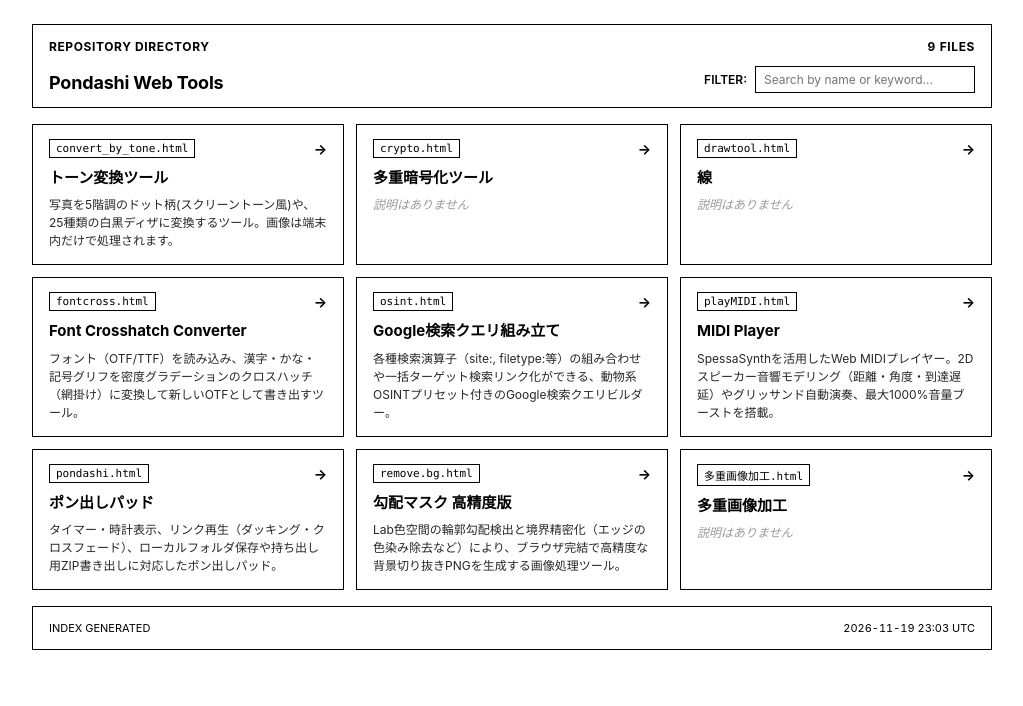
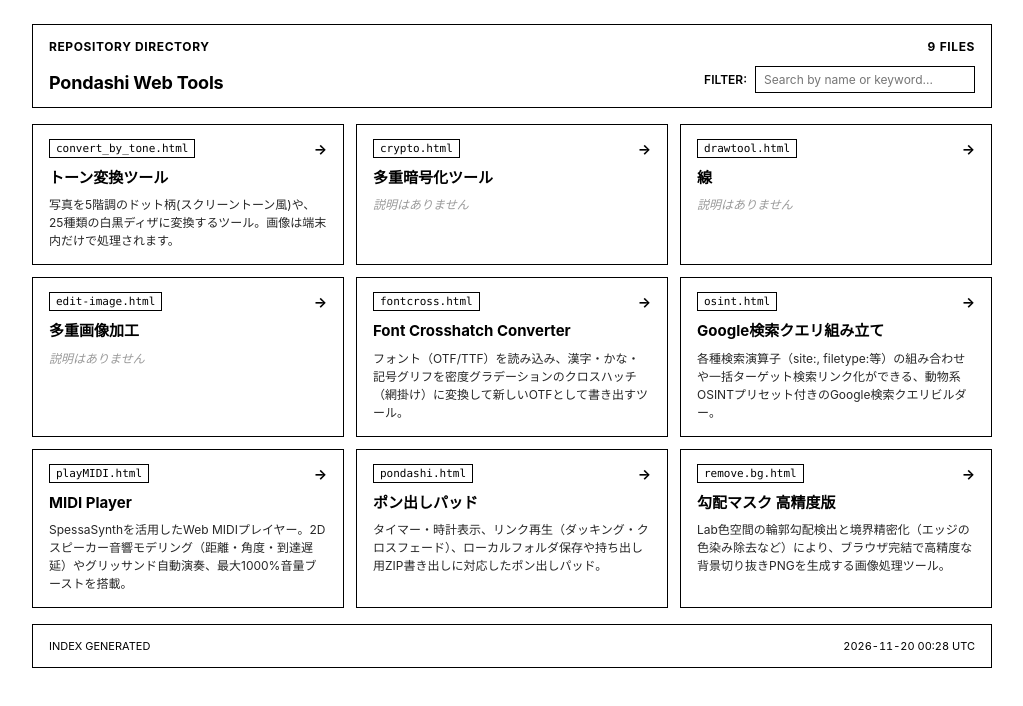
Before and after one commit to AruihaYoru/Pondashi-, a plain HTML site: page index.html in a window 1280 px wide. Shown: the whole page, without its empty margins (128-1151 px from the left). Drawn offline with Linux system fonts and the light colour scheme.

Commit message:
chore: regenerate index.html [skip ci]

```diff
--- a/index.html
+++ b/index.html
@@ -196,6 +196,14 @@
       <div class="card-title">線</div>
       <p class="card-desc empty">説明はありません</p>
     </a>
+    <a class="card" href="edit-image.html">
+      <div class="card-top">
+        <span class="card-file">edit-image.html</span>
+        <span class="card-arrow">&rarr;</span>
+      </div>
+      <div class="card-title">多重画像加工</div>
+      <p class="card-desc empty">説明はありません</p>
+    </a>
     <a class="card" href="fontcross.html">
       <div class="card-top">
         <span class="card-file">fontcross.html</span>
@@ -236,19 +244,11 @@
       <div class="card-title">勾配マスク 高精度版</div>
       <p class="card-desc">Lab色空間の輪郭勾配検出と境界精密化（エッジの色染み除去など）により、ブラウザ完結で高精度な背景切り抜きPNGを生成する画像処理ツール。</p>
     </a>
-    <a class="card" href="多重画像加工.html">
-      <div class="card-top">
-        <span class="card-file">多重画像加工.html</span>
-        <span class="card-arrow">&rarr;</span>
-      </div>
-      <div class="card-title">多重画像加工</div>
-      <p class="card-desc empty">説明はありません</p>
-    </a>
   </div>
 
   <div class="panel footer-panel">
     <span>INDEX GENERATED</span>
-    <span>2026-11-19 23:03 UTC</span>
+    <span>2026-11-20 00:28 UTC</span>
   </div>
 </div>
 
```
